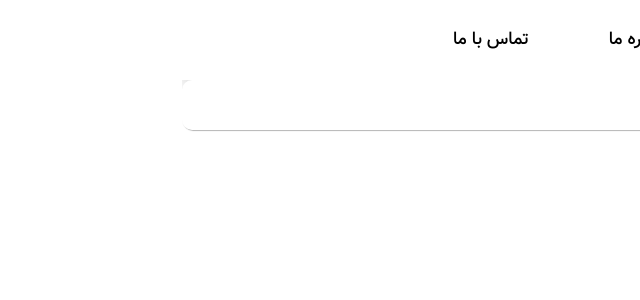
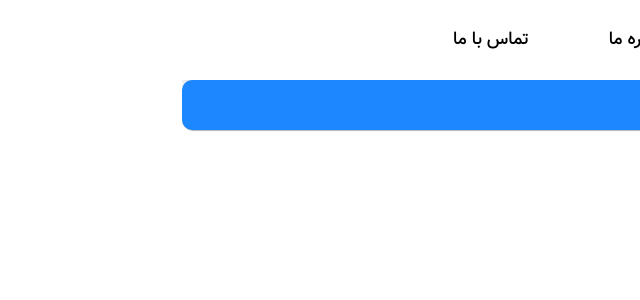
Before and after one commit to cactus1386/website-IDA, a React (Create React App) app in the folder frontend/: page /flip in a window 1280 px wide. Shown: the top 300 px of the page, without its empty margins (640-1280 px from the left). Built offline with nearby package versions, Linux system fonts and the light colour scheme.

Commit message:
produvt text

```diff
--- a/frontend/src/CSS/Cardflip.css
+++ b/frontend/src/CSS/Cardflip.css
@@ -28,12 +28,12 @@
 }
 
 .flip-box-frontt {
-  border: #ffffff;
+  border: #1d87ff;
   border-radius: 10px;
-  background-color: #ffffff;
+  background-color: #1d87ff;
   padding-top: 7px;
   box-shadow:1px 1px 1px #b5b5b5;
-  color: #1d87ff;
+  color: #ffffff;
 
 }
 
@@ -89,9 +89,9 @@
   border: #1d87ff;
   border-radius: 10px;
   background-color: #1d87ff;
-  padding-top: 80px;
-  padding-left: 10px;
-  padding-right: 10px;
+  padding-top: 50px;
+  padding-left: 80px;
+  padding-right: 80px;
   box-shadow:1px 1px 1px #c2c2c2;
   color: #1d87ff;
   transform: rotatex(180deg);
--- a/frontend/src/Components/Home/Product.js
+++ b/frontend/src/Components/Home/Product.js
@@ -53,7 +53,7 @@ function Product() {
                       <img className="w-100 pt-5" src={product.Img} alt={product.Name} />
                     </div>
                   </div>
-                  <div className="flip-box-back" dir="rtl">
+                  <div className="flip-box-backk" dir="rtl">
                     <h5 className="fontv text-light h5">{product.Description}</h5>
                   </div>
                 </div>
```
